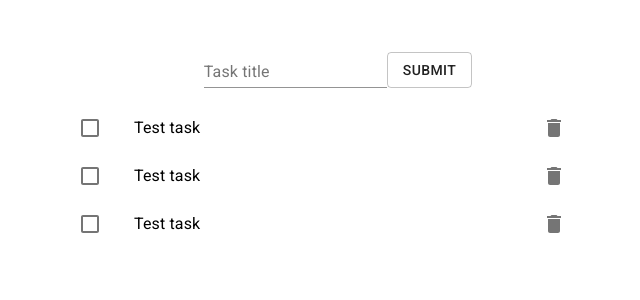
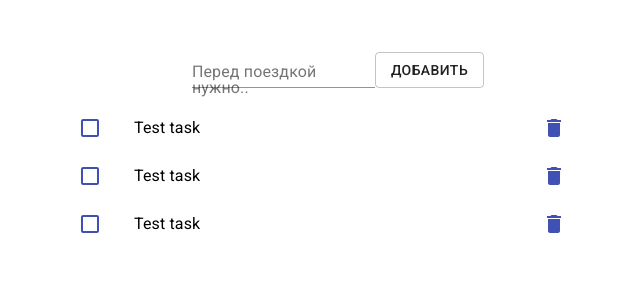
Before and after one commit to kskonovalov/Travel-checklist, a React (Create React App) app: page / in a window 1280 px wide. Shown: the top 300 px of the page, without its empty margins (302-942 px from the left). Built offline with nearby package versions, Linux system fonts and the light colour scheme.

Commit message:
add: a bit styles

```diff
--- a/src/components/TodoForm.tsx
+++ b/src/components/TodoForm.tsx
@@ -31,14 +31,14 @@ const TodoForm: React.FC<TodoFormProps> = ({ addTask }) => {
         <FormFieldsWrap>
           <TextField
             id="title"
-            label="Task title"
+            label="Перед поездкой нужно.."
             value={title}
             onChange={(e: React.ChangeEvent<HTMLInputElement>) => {
               setTitle(e.target.value);
             }}
           />
           <Button variant="outlined" type="submit">
-            Submit
+            Добавить
           </Button>
         </FormFieldsWrap>
       </form>
--- a/src/components/TodoList.tsx
+++ b/src/components/TodoList.tsx
@@ -43,7 +43,11 @@ const TodoList: React.FC<TodoListProps> = ({
             }}
           >
             <ListItemIcon>
-              {item.completed ? <CheckBoxIcon /> : <CheckBoxOutlineBlankIcon />}
+              {item.completed ? (
+                <CheckBoxIcon color="primary" />
+              ) : (
+                <CheckBoxOutlineBlankIcon color="primary" />
+              )}
             </ListItemIcon>
             <ListItemText primary={item.value} />
             <ListItemIcon
@@ -52,7 +56,7 @@ const TodoList: React.FC<TodoListProps> = ({
                 deleteTask(item.id);
               }}
             >
-              <DeleteIcon />
+              <DeleteIcon color="primary" />
             </ListItemIcon>
           </Task>
         );
```
